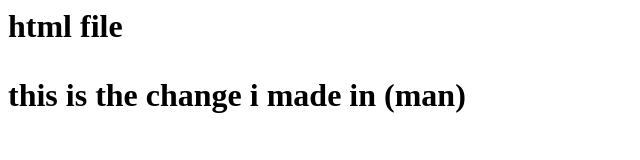
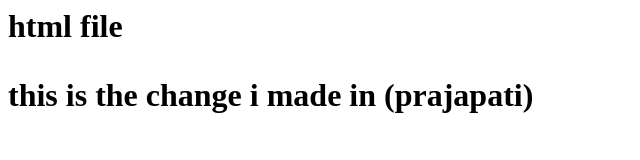
Before and after one commit to manprajapati77/remote-to-git, a plain HTML site: page index.html in a window 1280 px wide. Shown: the whole page, without its empty margins (0-640 px from the left). Drawn offline with Linux system fonts and the light colour scheme.

Commit message:
merge file with same same line different correction

```diff
--- a/index.html
+++ b/index.html
@@ -1,3 +1,3 @@
 <h1>html file
-    <p>this is the change i made in (man) <code></code></p>
+    <p>this is the change i made in (prajapati) <code></code></p>
 </h1>
```
